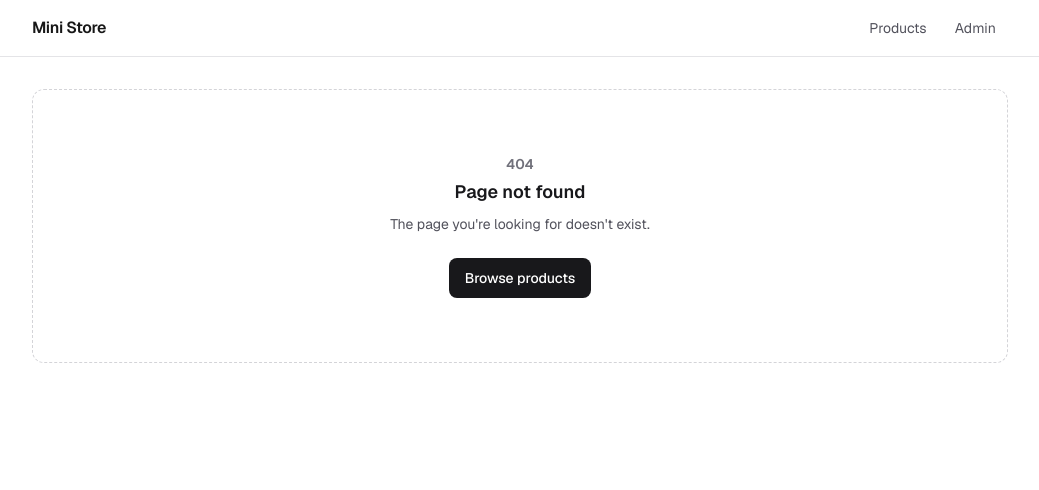
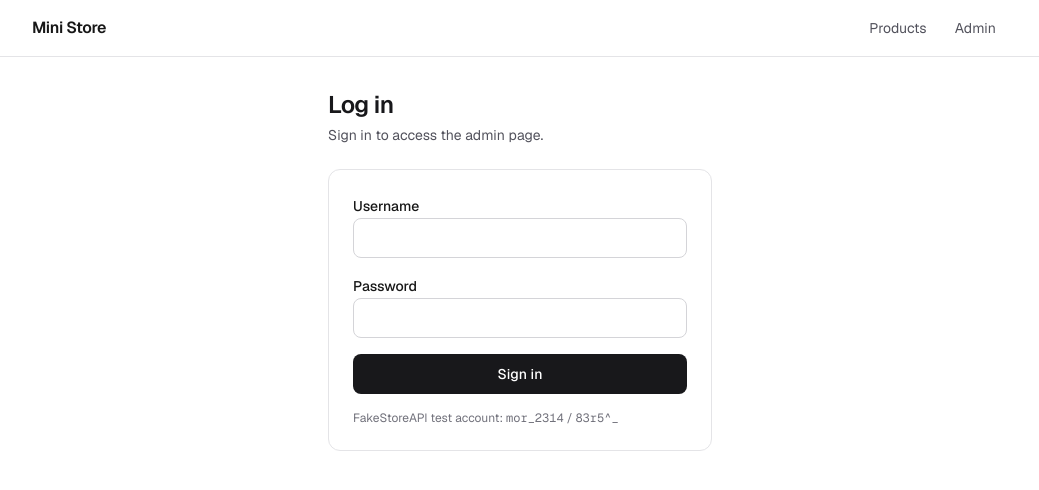
Before and after one commit to amr-kallas/frontend-task, a Next.js app: page /login in a window 1280 px wide. Before the commit this address had no page. Shown: the top 490 px of the page, without its empty margins (120-1159 px from the left). Built offline with nearby package versions, Linux system fonts and the light colour scheme.

Commit message:
feat(auth): add signed cookie session and login flow

```diff
--- /dev/null
+++ b/src/actions/auth.actions.ts
@@ -0,0 +1,46 @@
+"use server";
+
+import { redirect } from "next/navigation";
+
+import { ROUTES } from "@/constants/routes";
+import { createSession, deleteSession } from "@/lib/auth/session";
+import { verifyCredentials } from "@/services/auth.service";
+
+export type LoginState = {
+  error?: string;
+  username?: string;
+};
+
+export async function login(
+  _prevState: LoginState,
+  formData: FormData,
+): Promise<LoginState> {
+  const username = String(formData.get("username") ?? "").trim();
+  const password = String(formData.get("password") ?? "");
+
+  if (!username || !password) {
+    return { error: "Username and password are required.", username };
+  }
+
+  let isValid: boolean;
+  try {
+    isValid = await verifyCredentials({ username, password });
+  } catch {
+    return {
+      error: "The login service is unavailable. Please try again later.",
+      username,
+    };
+  }
+
+  if (!isValid) {
+    return { error: "Invalid username or password.", username };
+  }
+
+  await createSession(username);
+  redirect(ROUTES.ADMIN);
+}
+
+export async function logout(): Promise<void> {
+  await deleteSession();
+  redirect(ROUTES.LOGIN);
+}
--- /dev/null
+++ b/src/app/login/_components/login-form.tsx
@@ -0,0 +1,72 @@
+"use client";
+
+import { useActionState } from "react";
+
+import { login, type LoginState } from "@/actions/auth.actions";
+import { Button } from "@/components/ui/button";
+import { Input } from "@/components/ui/input";
+
+const INITIAL_STATE: LoginState = {};
+
+/**
+ * The only client component in the auth flow, and only for the pending state
+ * and inline error. Credentials are checked and the cookie is set in the
+ * `login` Server Action.
+ */
+export function LoginForm() {
+  const [state, formAction, isPending] = useActionState(login, INITIAL_STATE);
+  const errorId = state.error ? "login-error" : undefined;
+
+  return (
+    <form
+      action={formAction}
+      className="space-y-4 rounded-xl border border-zinc-200 p-6 dark:border-zinc-800"
+    >
+      <div className="space-y-1.5">
+        <label htmlFor="username" className="text-sm font-medium">
+          Username
+        </label>
+        <Input
+          id="username"
+          name="username"
+          autoComplete="username"
+          defaultValue={state.username}
+          required
+          aria-invalid={Boolean(state.error)}
+          aria-describedby={errorId}
+        />
+      </div>
+
+      <div className="space-y-1.5">
+        <label htmlFor="password" className="text-sm font-medium">
+          Password
+        </label>
+        <Input
+          id="password"
+          name="password"
+          type="password"
+          autoComplete="current-password"
+          required
+          aria-invalid={Boolean(state.error)}
+          aria-describedby={errorId}
+        />
+      </div>
+
+      {state.error && (
+        <p id="login-error" role="alert" className="text-sm text-red-600 dark:text-red-400">
+          {state.error}
+        </p>
+      )}
+
+      <Button type="submit" disabled={isPending} className="w-full">
+        {isPending ? "Signing in…" : "Sign in"}
+      </Button>
+
+      <p className="text-xs text-zinc-500">
+        FakeStoreAPI test account:{" "}
+        <code className="font-mono">mor_2314</code> /{" "}
+        <code className="font-mono">83r5^_</code>
+      </p>
+    </form>
+  );
+}
--- /dev/null
+++ b/src/app/login/page.tsx
@@ -0,0 +1,22 @@
+import type { Metadata } from "next";
+
+import { PageHeader } from "@/components/layout/page-header";
+
+import { LoginForm } from "./_components/login-form";
+
+export const metadata: Metadata = {
+  title: "Log in",
+  robots: { index: false, follow: false },
+};
+
+export default function LoginPage() {
+  return (
+    <div className="mx-auto w-full max-w-sm">
+      <PageHeader
+        title="Log in"
+        description="Sign in to access the admin page."
+      />
+      <LoginForm />
+    </div>
+  );
+}
--- a/src/constants/api-routes.ts
+++ b/src/constants/api-routes.ts
@@ -3,6 +3,10 @@ let API_ROUTES = {
     root: "products",
     GET_ALL_PRODUCTS: "",
     GET_PRODUCT_BY_ID: (id: string) => `${id}`,
+  },
+  AUTH: {
+    root: "auth",
+    LOGIN: "login",
   },
 };
 
--- /dev/null
+++ b/src/lib/auth/session.ts
@@ -0,0 +1,60 @@
+import "server-only";
+
+import { SignJWT, jwtVerify } from "jose";
+import { cookies } from "next/headers";
+
+import type { Session } from "@/types/auth";
+
+export const SESSION_COOKIE = "session";
+const SESSION_TTL_SECONDS = 60 * 60 * 24; // 1 day
+
+function getSecretKey(): Uint8Array {
+  const secret = process.env.SESSION_SECRET;
+  if (!secret || secret.length < 32) {
+    throw new Error("SESSION_SECRET must be set (at least 32 characters).");
+  }
+  return new TextEncoder().encode(secret);
+}
+
+export async function encryptSession(username: string): Promise<string> {
+  return new SignJWT()
+    .setProtectedHeader({ alg: "HS256" })
+    .setSubject(username)
+    .setIssuedAt()
+    .setExpirationTime(`${SESSION_TTL_SECONDS}s`)
+    .sign(getSecretKey());
+}
+
+
+export async function decryptSession(
+  token: string | undefined,
+): Promise<Session | null> {
+  if (!token) return null;
+  const key = getSecretKey();
+
+  try {
+    const { payload } = await jwtVerify(token, key, { algorithms: ["HS256"] });
+    if (!payload.sub || !payload.exp) return null;
+    return { username: payload.sub, expiresAt: new Date(payload.exp * 1000) };
+  } catch {
+    return null;
+  }
+}
+
+export async function createSession(username: string): Promise<void> {
+  const token = await encryptSession(username);
+  const cookieStore = await cookies();
+
+  cookieStore.set(SESSION_COOKIE, token, {
+    httpOnly: true,
+    secure: process.env.NODE_ENV === "production",
+    sameSite: "lax",
+    path: "/",
+    maxAge: SESSION_TTL_SECONDS,
+  });
+}
+
+export async function deleteSession(): Promise<void> {
+  const cookieStore = await cookies();
+  cookieStore.delete(SESSION_COOKIE);
+}
--- /dev/null
+++ b/src/services/auth.service.ts
@@ -0,0 +1,19 @@
+import "server-only";
+
+import API_ROUTES from "@/constants/api-routes";
+import { ApiError, http } from "@/lib/fetch";
+import type { LoginPayload, LoginResponse } from "@/types/auth";
+
+export async function verifyCredentials(
+  payload: LoginPayload,
+): Promise<boolean> {
+  try {
+    await http.post<LoginResponse>(API_ROUTES.AUTH.LOGIN, payload);
+    return true;
+  } catch (error) {
+    if (error instanceof ApiError && error.status === 400) {
+      return false;
+    }
+    throw error;
+  }
+}
--- /dev/null
+++ b/src/types/auth.ts
@@ -0,0 +1,13 @@
+export type LoginPayload = {
+  username: string;
+  password: string;
+};
+
+export type LoginResponse = {
+  token: string;
+};
+
+export type Session = {
+  username: string;
+  expiresAt: Date;
+};
```
